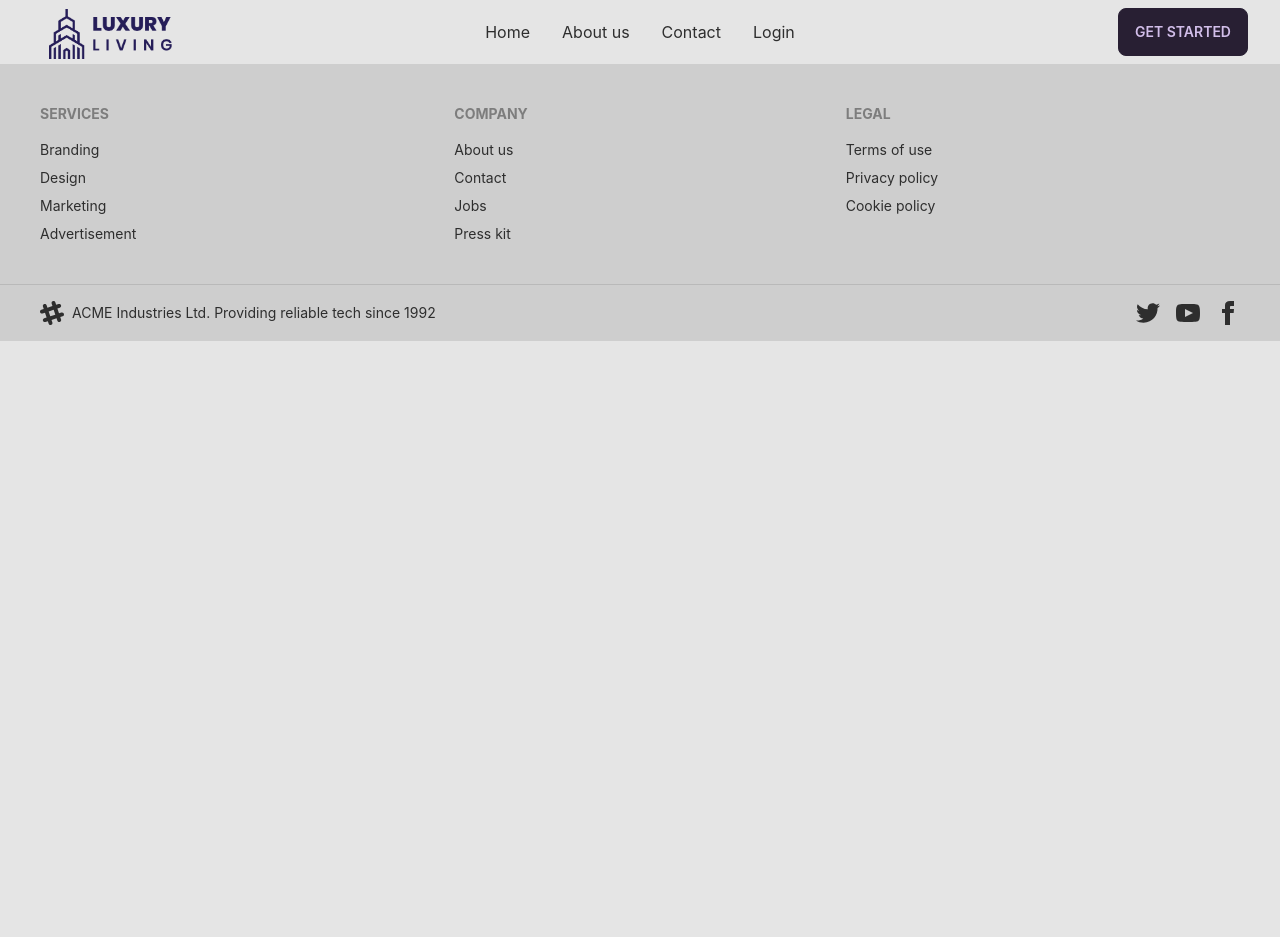
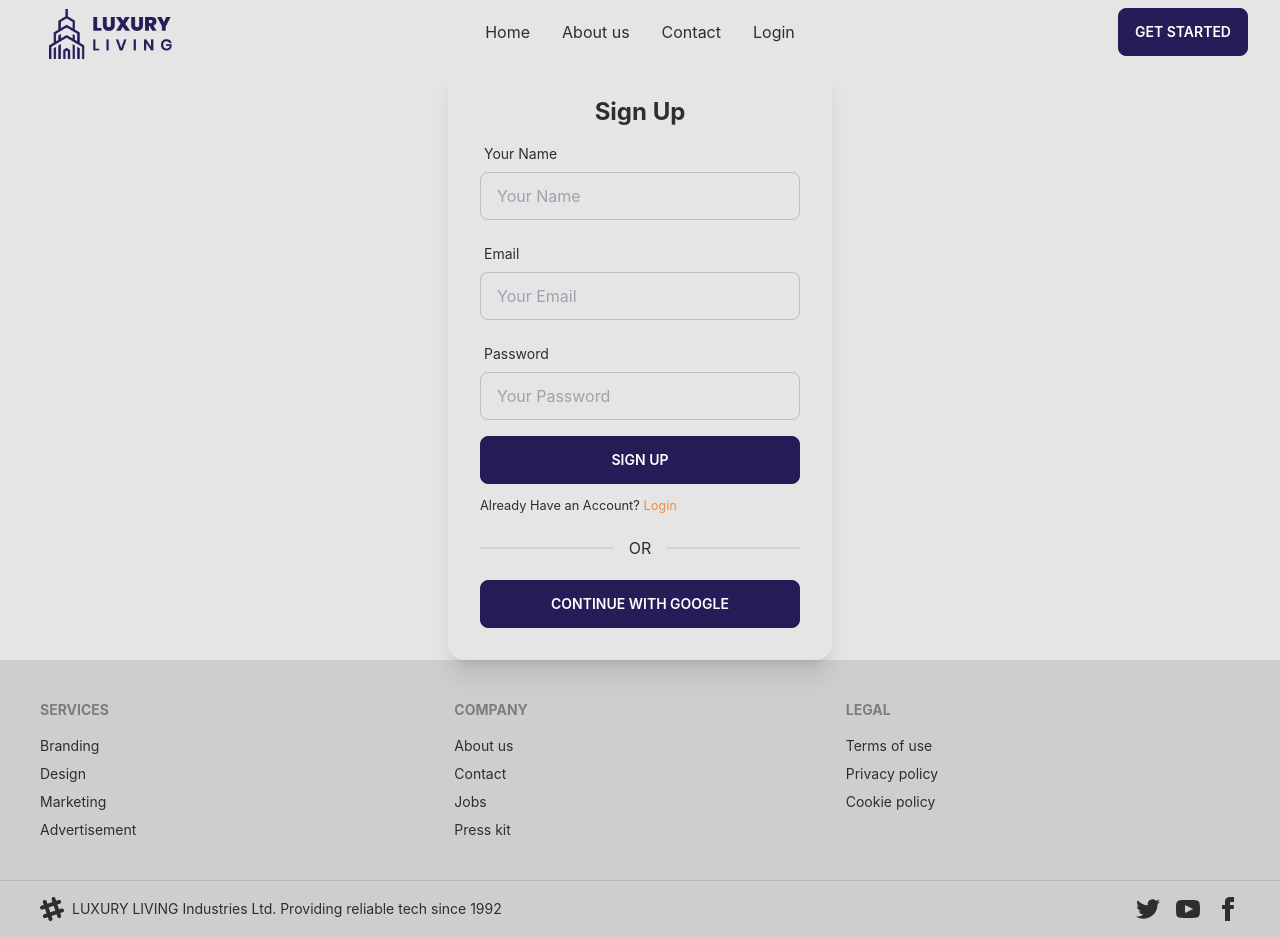
Before and after one commit to trshawonbd/Luxury-Living-Client, a React (Create React App) app: page /register in a window 1280 px wide. Before the commit the page ends 800 px from the top, so only its background shows below. Built offline with nearby package versions, Linux system fonts and the light colour scheme; no server answers.

Commit message:
registarion

```diff
--- a/src/App.js
+++ b/src/App.js
@@ -2,7 +2,7 @@
 import './App.css';
 import { ToastContainer } from 'react-toastify';
 import 'react-toastify/dist/ReactToastify.css';
-import { Routes, Route, Link } from "react-router-dom";
+import { Routes, Route,} from "react-router-dom";
 import Home from './Pages/Homepage/Home/Home';
 import About from './Pages/About/About';
 import Contact from './Pages/Contact/Contact';
@@ -11,6 +11,7 @@
 import "slick-carousel/slick/slick-theme.css";
 import Footer from './Pages/Shared/Footer/Footer';
 import Login from './Pages/Authentication/Login/Login';
+import Registarion from './Pages/Authentication/Registration/Registarion';
 
 function App() {
   return (
@@ -21,6 +22,7 @@
         <Route path='/about' element={<About></About>}></Route>
         <Route path='/contact' element={<Contact></Contact>}></Route>
         <Route path='/login' element={<Login></Login>}></Route>
+        <Route path='/register' element={<Registarion></Registarion>}></Route>
       </Routes>
       <Footer></Footer>
       <ToastContainer></ToastContainer>
--- a/src/Pages/Authentication/Login/Login.js
+++ b/src/Pages/Authentication/Login/Login.js
@@ -35,6 +35,10 @@
       }
 
       let SignInErrorMessage;
+
+      if(user || gUser){
+          navigate('/')
+      }
 
       if(error || gError){
         SignInErrorMessage = <p className='text-red-500'><small>{error?.message || gError?.message}</small></p>
@@ -79,7 +83,7 @@
 
                         <div className="form-control w-full max-w-xs">
                             <label className="label">
-                                <span className="label-text">Email</span>
+                                <span className="label-text">Password</span>
                             </label>
                             <input type="password"
                                 placeholder="Your Password"
@@ -103,7 +107,7 @@
                         {SignInErrorMessage}
                         <input className='btn btn-primary w-full max-w-xs text-white' type="submit" value='Login' />
                     </form>
-                    <p><small>New to doctors portal? <Link className='text-secondary' to='/signup'>Create New Account</Link></small></p>
+                    <p><small>New to doctors portal? <Link className='text-secondary' to='/register'>Create New Account</Link></small></p>
                     <div className="divider">OR</div>
                     <button
                         onClick={() => signInWithGoogle()}
--- /dev/null
+++ b/src/Pages/Authentication/Registration/Registarion.js
@@ -0,0 +1,132 @@
+import React from 'react';
+import { useCreateUserWithEmailAndPassword, useSignInWithGoogle, useUpdateProfile } from 'react-firebase-hooks/auth';
+import { useForm } from 'react-hook-form';
+import { Link, useNavigate } from 'react-router-dom';
+import auth from '../../../firebase.init';
+import Loading from '../../Shared/Loading/Loading';
+
+const Registarion = () => {
+    const { register, formState: { errors }, handleSubmit } = useForm();
+    const [signInWithGoogle, gUser, gLoading, gError] = useSignInWithGoogle(auth);
+
+    const [updateProfile, updating, updateError] = useUpdateProfile(auth);
+    const [
+        createUserWithEmailAndPassword,
+        user,
+        loading,
+        error,
+      ] = useCreateUserWithEmailAndPassword(auth);
+
+      const navigate = useNavigate();
+
+      /*const [token] = useToken(user || gUser); */
+
+    if (loading || gLoading || updating){
+        return <Loading></Loading>
+    }
+
+    let SignInErrorMessage;
+
+    if(error || gError || updateError){
+      SignInErrorMessage = <p className='text-red-500'><small>{error?.message || gError?.message || updateError?.message}</small></p>
+    }
+
+    if (user) {
+      console.log(user || gUser);
+      navigate('/appointment');
+  }
+
+    const onSubmit = async data => {
+        await createUserWithEmailAndPassword(data.email, data.password);
+        await updateProfile({ displayName : data.name });
+         navigate('/');
+    }
+    return (
+<div className='flex h-content justify-center items-center'>
+        <div className="card w-96 bg-base-100 shadow-xl">
+            <div className="card-body">
+                <h2 className="text-center text-2xl font-bold">Sign Up</h2>
+                <form onSubmit={handleSubmit(onSubmit)}>
+
+                <div className="form-control w-full max-w-xs">
+                        <label className="label">
+                            <span className="label-text">Your Name</span>
+                        </label>
+                        <input type="text"
+                            placeholder="Your Name"
+                            className="input input-bordered w-full max-w-xs"
+                            {...register("name", {
+                                required:{
+                                    value: true,
+                                    message: 'Name is required'
+                                },
+                              })}
+                            />
+                        <label className="label">
+                        {errors.name?.type === 'required' && <span className="label-text-alt text-red-500">{errors.name.message}</span>}
+
+                        </label>
+                    </div>
+
+                    <div className="form-control w-full max-w-xs">
+                        <label className="label">
+                            <span className="label-text">Email</span>
+                        </label>
+                        <input type="email"
+                            placeholder="Your Email"
+                            className="input input-bordered w-full max-w-xs"
+                            {...register("email", {
+                                required:{
+                                    value: true,
+                                    message: 'Email is required'
+                                },
+                                pattern: {
+                                  value: /[a-z0-9]+@[a-z]+\.[a-z]{2,3}/,
+                                  message: 'Provide a valid email'
+                                }
+                              })}
+                            />
+                        <label className="label">
+                        {errors.email?.type === 'required' && <span className="label-text-alt text-red-500">{errors.email.message}</span>}
+                        {errors.email?.type === 'pattern' && <span className="label-text-alt text-red-500">{errors.email.message}</span>}
+                        </label>
+                    </div>
+
+                    <div className="form-control w-full max-w-xs">
+                        <label className="label">
+                            <span className="label-text">Password</span>
+                        </label>
+                        <input type="password"
+                            placeholder="Your Password"
+                            className="input input-bordered w-full max-w-xs"
+                            {...register("password", {
+                                required:{
+                                    value: true,
+                                    message: 'Password is required'
+                                },
+                                minLength: {
+                                  value: 6,
+                                  message: 'Must have 6 Characters or long'
+                                }
+                              })}
+                            />
+                        <label className="label">
+                        {errors.password?.type === 'required' && <span className="label-text-alt text-red-500">{errors.password.message}</span>}
+                        {errors.password?.type === 'minLength' && <span className="label-text-alt text-red-500">{errors.password.message}</span>}
+                        </label>
+                    </div>
+                    {SignInErrorMessage}
+                    <input className='btn btn-primary w-full max-w-xs text-white' type="submit" value='Sign Up' />
+                </form>
+                <p><small>Already Have an Account? <Link className='text-secondary' to='/login'>Login</Link></small></p>
+                <div className="divider">OR</div>
+                <button
+                    onClick={() => signInWithGoogle()}
+                    className="btn btn-primary text-white">Continue with Google</button>
+            </div>
+        </div>
+    </div>
+    );
+};
+
+export default Registarion;
--- a/src/Pages/Shared/Footer/Footer.js
+++ b/src/Pages/Shared/Footer/Footer.js
@@ -28,7 +28,7 @@
 <footer className="footer px-10 py-4 border-t bg-base-200 text-base-content border-base-300">
   <div className="items-center grid-flow-col">
     <svg width="24" height="24" viewBox="0 0 24 24" xmlns="http://www.w3.org/2000/svg" fill-rule="evenodd" clip-rule="evenodd" className="fill-current"><path d="M22.672 15.226l-2.432.811.841 2.515c.33 1.019-.209 2.127-1.23 2.456-1.15.325-2.148-.321-2.463-1.226l-.84-2.518-5.013 1.677.84 2.517c.391 1.203-.434 2.542-1.831 2.542-.88 0-1.601-.564-1.86-1.314l-.842-2.516-2.431.809c-1.135.328-2.145-.317-2.463-1.229-.329-1.018.211-2.127 1.231-2.456l2.432-.809-1.621-4.823-2.432.808c-1.355.384-2.558-.59-2.558-1.839 0-.817.509-1.582 1.327-1.846l2.433-.809-.842-2.515c-.33-1.02.211-2.129 1.232-2.458 1.02-.329 2.13.209 2.461 1.229l.842 2.515 5.011-1.677-.839-2.517c-.403-1.238.484-2.553 1.843-2.553.819 0 1.585.509 1.85 1.326l.841 2.517 2.431-.81c1.02-.33 2.131.211 2.461 1.229.332 1.018-.21 2.126-1.23 2.456l-2.433.809 1.622 4.823 2.433-.809c1.242-.401 2.557.484 2.557 1.838 0 .819-.51 1.583-1.328 1.847m-8.992-6.428l-5.01 1.675 1.619 4.828 5.011-1.674-1.62-4.829z"></path></svg>
-    <p>ACME Industries Ltd. Providing reliable tech since 1992</p>
+    <p>LUXURY LIVING Industries Ltd. Providing reliable tech since 1992</p>
   </div>
   <div className="md:place-self-center md:justify-self-end">
     <div className="grid grid-flow-col gap-4">
--- a/src/Pages/Shared/Navbar/Navbar.js
+++ b/src/Pages/Shared/Navbar/Navbar.js
@@ -1,17 +1,30 @@
+import { signOut } from 'firebase/auth';
 import React from 'react';
-import { Link } from 'react-router-dom';
+import { useAuthState } from 'react-firebase-hooks/auth';
+import { Link, useNavigate } from 'react-router-dom';
+import auth from '../../../firebase.init';
 import logo from '../../../Image_Icon/Group 33069.png';
 
 
-const menuItems = <>
+const Navbar = () => {
+    const [user, loading, error] = useAuthState(auth);
+    const navigate = useNavigate();
+
+    const logout = () => {
+        signOut(auth);
+        localStorage.removeItem('accessToken');
+        navigate('/');
+      };
+
+    const menuItems = <>
     <li><Link to='/'>Home</Link></li>
     <li><Link to='/about'>About us</Link></li>
     <li><Link to='/contact'>Contact</Link></li>
-    <li><Link to='/login'>Login</Link></li>
+    <li>{user ? <button onClick={logout} className="btn btn-ghost">Sign Out</button> : <Link to = "/login">Login</Link>}</li>
 
 </>
 
-const Navbar = () => {
+
     return (
         <div className='mx-6'>
             <div className="navbar bg-base-100">
@@ -36,7 +49,7 @@
                     </ul>
                 </div>
                 <div className="navbar-end">
-                    <a className="btn">Get started</a>
+                    <a className="btn btn-primary text-white">Get started</a>
                 </div>
             </div>
         </div>
```
Also changed, not shown: src/Pages/Homepage/Review/Reviews.js (+10 -10 lines).
